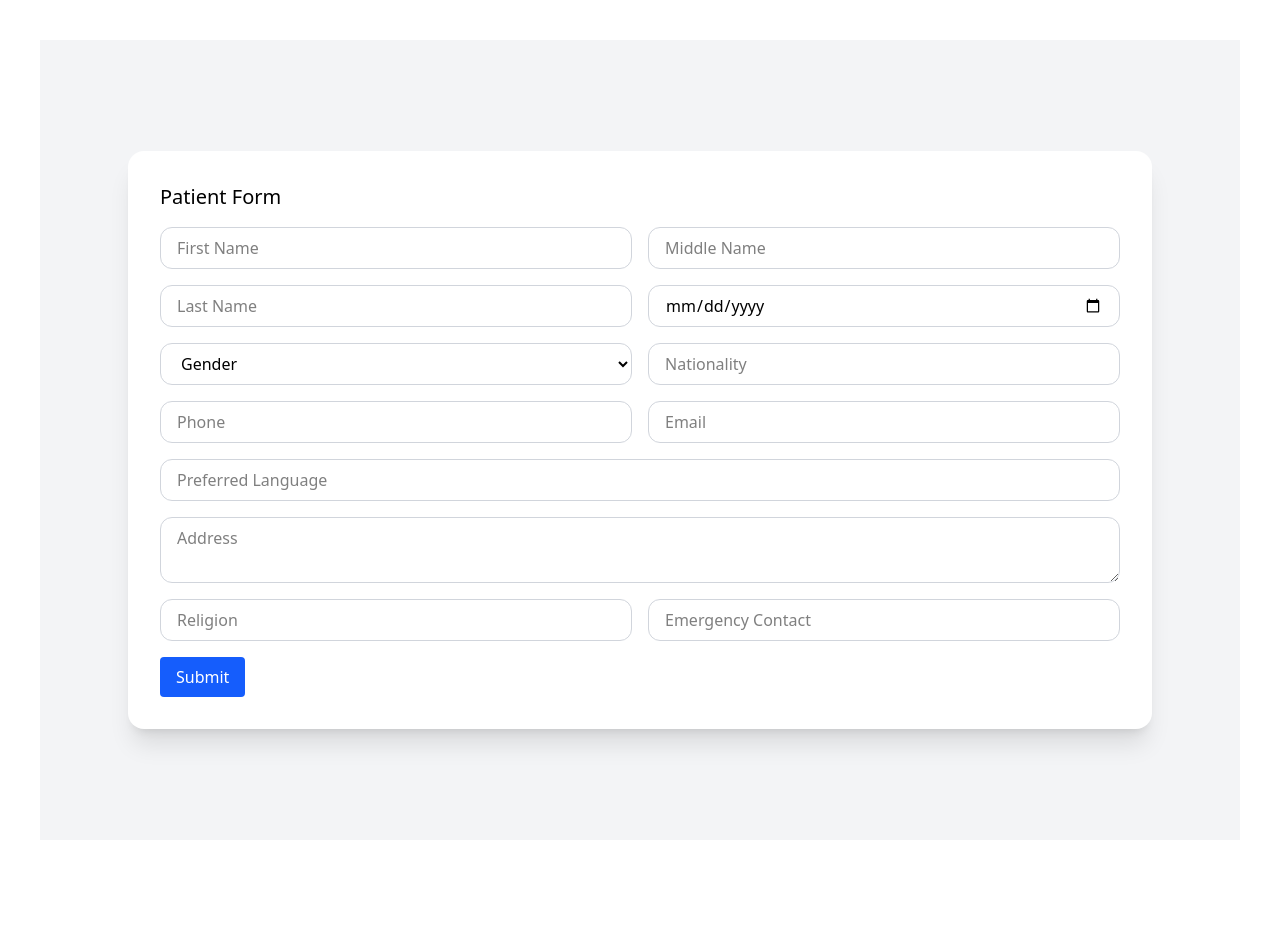
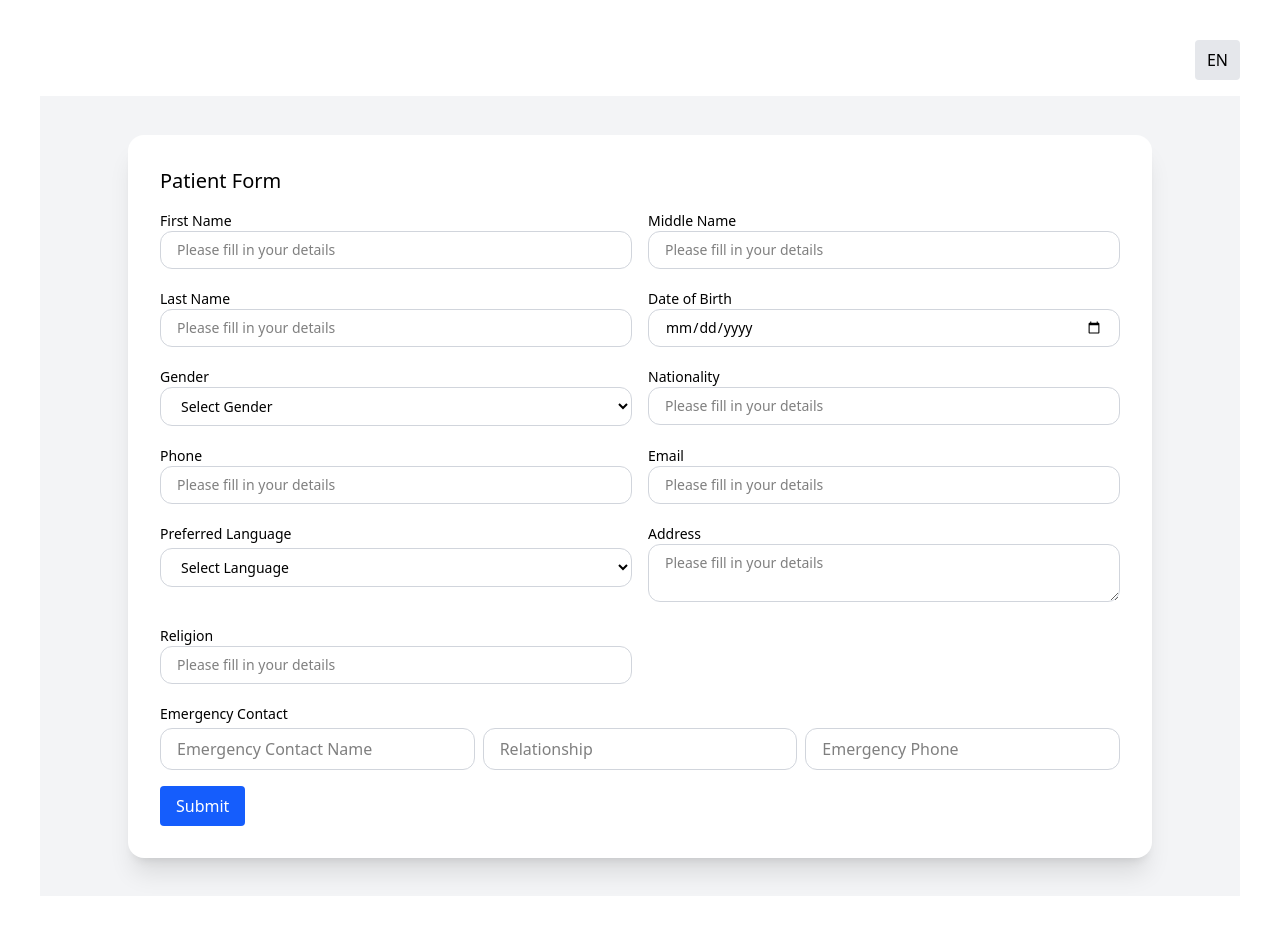
Before and after one commit to MeenYossakorn/Agnos_Assignment, a Next.js app: page /patient_page in a window 1280 px wide. Shown: the top 932 px of the page. Before the commit the page ends 880 px from the top, so only its background shows below. Built offline with nearby package versions, Linux system fonts and the light colour scheme; no server answers.

Commit message:
Add Function and fix error
Add LanguageSwitch function and fix error form

```diff
--- a/app/layout.tsx
+++ b/app/layout.tsx
@@ -1,5 +1,6 @@
 import type { Metadata } from "next";
 import { Geist, Geist_Mono } from "next/font/google";
+import { LanguageProvider } from "@/context/LanguageContext";
 import "./globals.css";
 
 const geistSans = Geist({
@@ -17,17 +18,22 @@ export const metadata: Metadata = {
   description: "Generated by create next app",
 };
 
+
 export default function RootLayout({
   children,
-}: Readonly<{
+}: {
   children: React.ReactNode;
-}>) {
+}) {
   return (
     <html
       lang="en"
       className={`${geistSans.variable} ${geistMono.variable} h-full antialiased`}
     >
-      <body className="min-h-full flex flex-col">{children}</body>
+      <body className="min-h-full flex flex-col">
+        <LanguageProvider>
+          {children}
+        </LanguageProvider>
+      </body>
     </html>
   );
 }
--- a/app/patient_page/page.tsx
+++ b/app/patient_page/page.tsx
@@ -2,10 +2,17 @@
 import { useState } from "react";
 import PatientForm from "../../frontend/components/Patient";
 import StaffView from "../../frontend/components/Staff";
+import LanguageSwitcher from "@/frontend/components/LanguageSwitcher";
+import { useLanguage } from "@/context/LanguageContext";
 
 export default function PatientPage() {
+  const { lang } = useLanguage();
   return (
     <div className="p-10">
+      <div className="flex justify-end mb-4">
+        <LanguageSwitcher />
+      </div>
+
       <PatientForm />
     </div>
   );
--- /dev/null
+++ b/context/LanguageContext.tsx
@@ -0,0 +1,40 @@
+"use client";
+import { createContext, useContext, useState, useEffect, ReactNode } from "react";
+
+type LanguageContextType = {
+  lang: "en" | "th";
+  toggleLang: () => void;
+};
+
+const LanguageContext = createContext<LanguageContextType | undefined>(undefined);
+
+export function LanguageProvider({ children }: { children: ReactNode }) {
+  const [lang, setLang] = useState<"en" | "th">("en");
+
+  useEffect(() => {
+    const saved = localStorage.getItem("lang");
+    if (saved === "en" || saved === "th") {
+      setLang(saved);
+    }
+  }, []);
+
+  const toggleLang = () => {
+    const newLang = lang === "en" ? "th" : "en";
+    setLang(newLang);
+    localStorage.setItem("lang", newLang);
+  };
+
+  return (
+    <LanguageContext.Provider value={{ lang, toggleLang }}>
+      {children}
+    </LanguageContext.Provider>
+  );
+}
+
+export const useLanguage = () => {
+  const context = useContext(LanguageContext);
+  if (!context) {
+    throw new Error("useLanguage must be used within a LanguageProvider");
+  }
+  return context;
+};
--- /dev/null
+++ b/frontend/components/LanguageSwitcher.tsx
@@ -0,0 +1,15 @@
+"use client";
+import { useLanguage } from "@/context/LanguageContext";
+
+export default function LanguageSwitcher() {
+  const { lang, toggleLang } = useLanguage();
+
+  return (
+    <button
+      onClick={toggleLang}
+      className="px-3 py-2 rounded bg-gray-200 hover:bg-gray-300"
+    >
+        {lang === "en" ? "EN" : "TH"}
+    </button>
+  );
+}
--- a/frontend/components/Patient.tsx
+++ b/frontend/components/Patient.tsx
@@ -1,8 +1,10 @@
 
 import { useState } from "react";
-import { socket } from "../lib/socket";
+import { socket } from "..//lib/socket";
+import { useLanguage } from "@/context/LanguageContext";
 
 export default function PatientForm() {
+  const { lang } = useLanguage();
   const initialForm = {
     firstName: "",
     middleName: "",
@@ -14,13 +16,93 @@ export default function PatientForm() {
     address: "",
     language: "",
     nationality: "",
-    emergency: "",
     religion: "",
+    emergencyName: "",
+    emergencyRelation: "",
+    emergencyPhone: "",
+
   };
 
   const [form, setForm] = useState(initialForm);
   const [loading, setLoading] = useState(false);
   const [error, setError] = useState("");
+  const text = {
+  en: {
+    title: "Patient Form",
+    firstName: "First Name",
+    middleName: "Middle Name",
+    lastName: "Last Name",
+    gender: "Gender",
+    male: "Male",
+    female: "Female",
+    other: "Other",
+    nationality: "Nationality",
+    phone: "Phone",
+    email: "Email",
+    language: "Preferred Language",
+    address: "Address",
+    religion: "Religion",
+    emergency: "Emergency Contact",
+    submit: "Submit",
+    submitting: "Submitting...",
+    errorFirstName: "First name is required",
+    errorLastName: "Last name is required",
+    errorGender: "Invalid gender",
+    errorEmail: "Invalid email format",
+    errorPhone: "Phone must be 10 digits",
+    errorDob: "Date of Birth is required",
+    errorEmergency: "Emergency phone must be 10 digits",
+    selectLanguage: "Select Language",
+    errorAddress: "Address is required",
+    errorLanguage: "Language is required",
+    errorReligion: "Religion is required",
+    selectGender: "Select Gender",
+    english: "English",
+    thai: "Thai",
+    FillIn: "Please fill in your details ",
+    emergencyName: "Emergency Contact Name",
+    emergencyRelation: "Relationship",
+    emergencyPhone: "Emergency Phone",
+
+  },
+  th: {
+    title: "แบบฟอร์มผู้ป่วย",
+    firstName: "ชื่อ",
+    middleName: "ชื่อกลาง",
+    lastName: "นามสกุล",
+    gender: "เพศ",
+    male: "ชาย",
+    female: "หญิง",
+    other: "อื่นๆ",
+    nationality: "สัญชาติ",
+    phone: "เบอร์โทร",
+    email: "อีเมล",
+    language: "ภาษาที่ใช้",
+    address: "ที่อยู่",
+    religion: "ศาสนา",
+    emergency: "ข้อมูลติดต่อฉุกเฉิน",
+    submit: "ยืนยัน",
+    submitting: "กำลังส่ง...",
+    errorFirstName: "กรุณากรอกชื่อ",
+    errorLastName: "กรุณากรอกนามสกุล",
+    errorGender: "กรุณาเลือกเพศให้ถูกต้อง",
+    errorEmail: "รูปแบบอีเมลไม่ถูกต้อง",
+    errorPhone: "กรุณากรอกเบอร์ 10 หลัก",
+    errorDob: "กรุณากรอก วัน/เดือน/ปี ที่เกิด",
+    errorEmergency: "เบอร์ฉุกเฉินต้องเป็น 10 หลัก",
+    errorAddress: "กรุณากรอกที่อยู่",
+    errorLanguage: "กรุณาเลือกภาษาที่ใช้",
+    errorReligion: "กรุณากรอกศาสนา",
+    selectLanguage: "กรุณาเลือกภาษา",
+    selectGender: "กรุณาเลือกเพศ",
+    english: "ภาษาอังกฤษ",
+    thai: "ภาษาไทย",
+    FillIn: "กรุณากรอกข้อมูลของคุณ",
+    emergencyName: "ชื่อผู้ติดต่อฉุกเฉิน",
+    emergencyRelation: "ความสัมพันธ์",
+    emergencyPhone: "เบอร์โทรฉุกเฉิน",
+  },
+};
 
   const handleChange = (e: React.ChangeEvent<HTMLInputElement | HTMLTextAreaElement | HTMLSelectElement>) => {
     setForm({
@@ -31,24 +113,50 @@ export default function PatientForm() {
   };
 
   const validate = () => {
-    if (!form.firstName || !form.lastName) {
-      return "จำเป็นต้องกรอกชื่อและนามสกุลให้ครบถ้วน";
+  if (!form.firstName) {
+    return text[lang].errorFirstName;
+  }
+
+  if (!form.lastName) {
+    return text[lang].errorLastName;
+  }
+
+  if (!form.gender || !form.gender.match(/^(Male|Female|Other)$/)) {
+    return text[lang].errorGender;
   }
 
   const emailRegex = /^[^\s@]+@[^\s@]+\.[^\s@]+$/;
   if (!emailRegex.test(form.email)) {
-      return "รูปแบบ Email ไม่ถูกต้อง";
+    return text[lang].errorEmail;
   }
 
   const phoneRegex = /^[0-9]{10}$/;
 
   if (!phoneRegex.test(form.phone)) {
-      return "กรุณากรอกเบอร์โทรศัพท์ 10 หลัก (ตัวเลขเท่านั้น)";
+    return text[lang].errorPhone;
   }
 
-    if (form.emergency && !phoneRegex.test(form.emergency)) {
-      return "เบอร์ฉุกเฉินต้องเป็นตัวเลข 10 หลัก";
+  if (form.emergencyPhone && !phoneRegex.test(form.emergencyPhone)) {
+  return text[lang].errorEmergency;
   }
+
+  if (!form.dob) {
+    return text[lang].errorDob;
+  }
+
+  if (!form.address) {
+    return text[lang].errorAddress;
+  }
+
+  if (!form.language) {
+    return text[lang].errorLanguage;
+  }
+
+  if (!form.religion) {
+    return text[lang].errorReligion;
+  }
+
+
 
   return null;
 };
@@ -88,39 +196,111 @@ export default function PatientForm() {
         )}
 
       <div className="grid grid-cols-2 gap-4">
-        <input name="firstName" value={form.firstName} onChange={handleChange} placeholder="First Name" className="input" />
-        <input name="middleName" value={form.middleName} onChange={handleChange} placeholder="Middle Name" className="input" />
-        <input name="lastName" value={form.lastName} onChange={handleChange} placeholder="Last Name" className="input" />
-        <input name="dob" value={form.dob} type="date" onChange={handleChange} className="input" />
 
+        <label htmlFor="firstName" className="block text-sm mb-1">
+          {text[lang].firstName}
+        <input name="firstName" value={form.firstName} onChange={handleChange} placeholder={text[lang].FillIn} className="input" />
+        </label>
+
+        <label htmlFor="middleName" className="block text-sm mb-1">
+          {text[lang].middleName}
+        <input name="middleName" value={form.middleName} onChange={handleChange} placeholder={text[lang].FillIn} className="input" />
+        </label>
+
+        <label htmlFor="lastName" className="block text-sm mb-1">
+          {text[lang].lastName}
+          <input id="lastName" name="lastName" value={form.lastName} onChange={handleChange} placeholder={text[lang].FillIn} className="input"/>
+        </label>
+
+
+
+        <label htmlFor="dob" className="block text-sm mb-1">
+             {lang === "en" ? "Date of Birth" : "วันเกิด"}
+             <input name="dob" type="date" value={form.dob} onChange={handleChange} className="input col-span-2"/>
+        </label>
+
+        <label  className="block text-sm mb-1">
+            {text[lang].gender}
         <select name="gender" value={form.gender} onChange={handleChange} className="input">
-            <option value="">Gender</option>
-            <option>Male</option>
-            <option>Female</option>
-            <option>Other</option>
+          <option value="">{text[lang].selectGender}</option>
+          <option value="Male">{text[lang].male}</option>
+          <option value="Female">{text[lang].female}</option>
+          <option value="Other">{text[lang].other}</option>
           </select>
+        </label>
 
-        <input name="nationality" value={form.nationality} onChange={handleChange} placeholder="Nationality" className="input" />
+          <label  className="block text-sm mb-1">
+            {text[lang].nationality}
+          <input name="nationality" value={form.nationality} onChange={handleChange} placeholder={text[lang].FillIn} className="input" />
+          </label>
 
-          <input name="phone" value={form.phone} onChange={handleChange} placeholder="Phone" className="input" inputMode="numeric" pattern="[0-9]*" />
-          <input name="email"  value={form.email} onChange={handleChange} placeholder="Email" className="input" type="email" required  />
+          <label  className="block text-sm mb-1">
+            {text[lang].phone}
+          <input name="phone" value={form.phone} onChange={handleChange} placeholder={text[lang].FillIn} className="input" inputMode="numeric" pattern="[0-9]*" />
+          </label>
 
-          <input name="language" value={form.language} onChange={handleChange} placeholder="Preferred Language" className="input col-span-2" />
+          <label  className="block text-sm mb-1">
+            {text[lang].email}
+          <input name="email"  value={form.email} onChange={handleChange} placeholder={text[lang].FillIn} className="input" type="email" required  />
+          </label>
 
-          <textarea name="address" value={form.address} onChange={handleChange} placeholder="Address" className="input col-span-2" />
 
-          <input name="religion" value={form.religion} onChange={handleChange} placeholder="Religion" className="input" />
-          <input name="emergency" value={form.emergency} onChange={handleChange} placeholder="Emergency Contact" className="input" />
+
+          <label className="flex flex-col text-sm mb-2">{text[lang].language}
+          <select name="language" value={form.language} onChange={handleChange} className="input mt-1">
+            <option value="">{text[lang].selectLanguage}</option>
+            <option value="th">{text[lang].thai}</option>
+            <option value="en">{text[lang].english}</option>
+           </select>
+          </label>
+
+          <label className="flex flex-col text-sm mb-2">
+             {text[lang].address}
+             <textarea name="address" value={form.address} onChange={handleChange} placeholder={text[lang].FillIn} className="input"/>
+          </label>
+
+          <label className="flex flex-col  text-sm mb-1">
+            {text[lang].religion}
+          <input name="religion" value={form.religion} onChange={handleChange} placeholder={text[lang].FillIn} className="input" />
+          </label>
+
+          <div className="col-span-2">
+    <p className="text-sm mb-1">{text[lang].emergency}</p>
+
+  <div className="grid grid-cols-3 gap-2">
+    <input
+      name="emergencyName"
+      value={form.emergencyName}
+      onChange={handleChange}
+      placeholder={text[lang].emergencyName}
+      className="input"
+    />
+
+
+    <input
+      name="emergencyRelation"
+      value={form.emergencyRelation}
+      onChange={handleChange}
+      placeholder={text[lang].emergencyRelation}
+      className="input"
+    />
+
+    <input
+      name="emergencyPhone"
+      value={form.emergencyPhone}
+      onChange={handleChange}
+      placeholder={text[lang].emergencyPhone}
+      className="input"
+    />
+  </div>
+</div>
 
       </div>
 
-      <button
-          disabled={loading}
-          className={`mt-4 px-4 py-2 rounded text-white ${
-            loading ? "bg-gray-400 cursor-not-allowed" : "bg-blue-600 hover:bg-blue-700"
-          }`}
+      <button disabled={loading} className={`mt-4 px-4 py-2 rounded text-white transition
+      ${ loading ? "bg-gray-400 cursor-not-allowed" : "bg-blue-600 hover:bg-blue-700"}`}
     >
-          {loading ? "Submitting..." : "Submit"}
+          {loading ? "Submitting..." :  text[lang].submit}
         </button>
     </form>
     </div>
--- a/frontend/components/Staff.tsx
+++ b/frontend/components/Staff.tsx
@@ -1,6 +1,6 @@
 "use client";
 import { useEffect, useState } from "react";
-import { socket } from "../lib/socket";
+import { socket } from "..//lib/socket";
 
 type Patient = {
   firstName: string;
```
Lines whose indentation alone changed are shown as unchanged.
